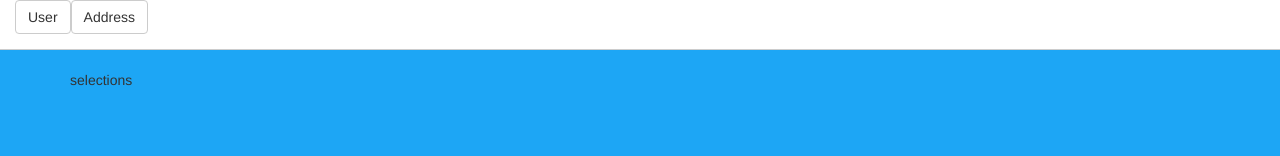
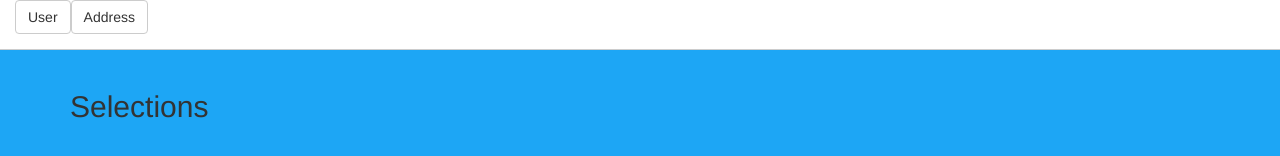
Before and after one commit to jporcenaluk/aladdin, an Angular app in the folder AladdinWeb/: page /selection in a window 1280 px wide. Shown: the part 300-456 px from the top of the page. Built offline with nearby package versions, Linux system fonts and the light colour scheme.

Commit message:
Created selections section

```diff
--- a/AladdinWeb/src/app/selection/selection.component.html
+++ b/AladdinWeb/src/app/selection/selection.component.html
@@ -2,7 +2,7 @@
 <div class="container">
 <div class="row">
   <div class="col-md-12">
-    selections
+ <h2>Selections</h2>
   </div>
 </div>
 </div>
```
